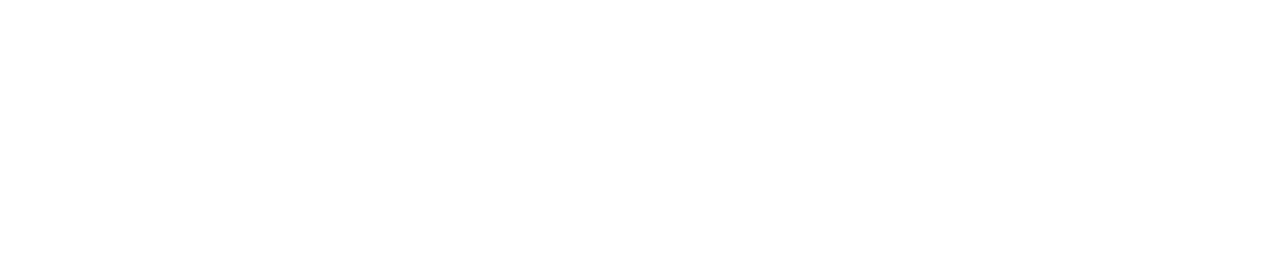
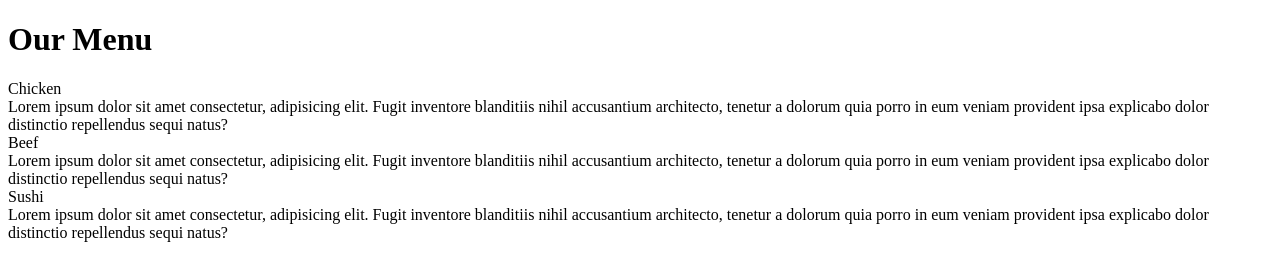
Before and after one commit to kirperov/coursera-module2-solution, a plain HTML site: page index.html in a window 1280 px wide. Drawn offline with Linux system fonts and the light colour scheme.

Commit message:
add 3 section, heading h1 and Lirem text

```diff
--- a/index.html
+++ b/index.html
@@ -7,6 +7,22 @@
     </head>
 
     <body>
+        <h1>Our Menu</h1>
+        <div>
+            <div>
+                <div>Chicken</div>
+                <div>Lorem ipsum dolor sit amet consectetur, adipisicing elit. Fugit inventore blanditiis nihil accusantium architecto, tenetur a dolorum quia porro in eum veniam provident ipsa explicabo dolor distinctio repellendus sequi natus?</div>
+            </div>
 
+            <div>
+                <div>Beef</div>
+                <div>Lorem ipsum dolor sit amet consectetur, adipisicing elit. Fugit inventore blanditiis nihil accusantium architecto, tenetur a dolorum quia porro in eum veniam provident ipsa explicabo dolor distinctio repellendus sequi natus?</div>
+            </div>
+
+            <div>
+                <div>Sushi</div>
+                <div>Lorem ipsum dolor sit amet consectetur, adipisicing elit. Fugit inventore blanditiis nihil accusantium architecto, tenetur a dolorum quia porro in eum veniam provident ipsa explicabo dolor distinctio repellendus sequi natus?</div>
+            </div>
+        </div>
     </body>
 </html>
```
